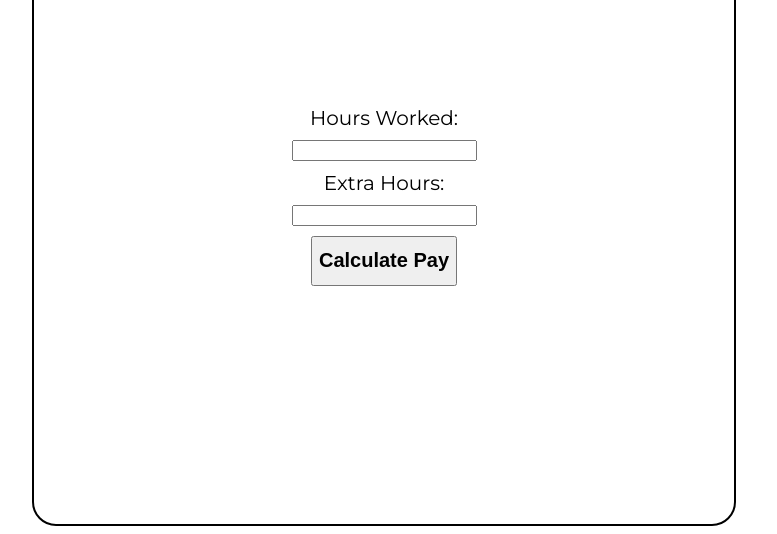
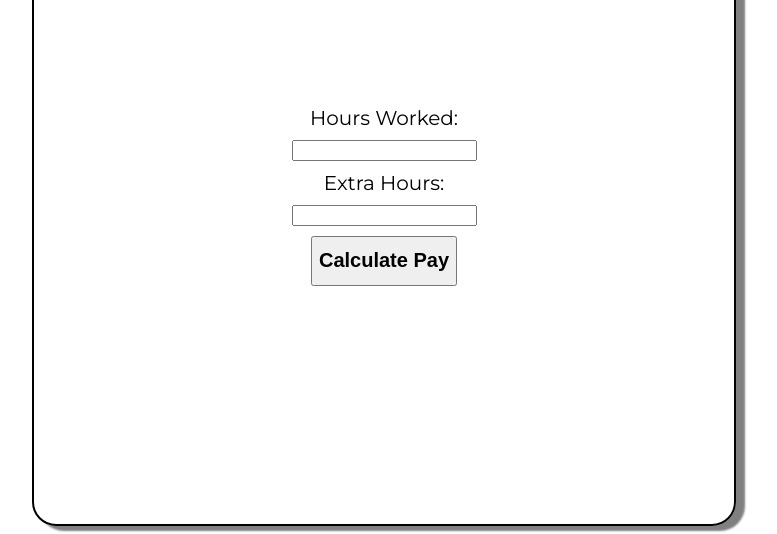
Before and after one commit to PhantomOz/paycalc, a plain HTML site: page index.html in a window 1280 px wide. Shown: the part 386-920 px from the top of the page, without its empty margins (256-1033 px from the left). Drawn offline with Linux system fonts and the light colour scheme.

Commit message:
PhantomOz SideHustle Fronte-End task

```diff
--- a/style.css
+++ b/style.css
@@ -11,6 +11,7 @@ div{
     text-align: center;
     border-radius: 24px;
     vertical-align: middle;
+    box-shadow: 8px 4px 2px 1px grey;
 }
 h1{
     padding: 100px 0;
```
